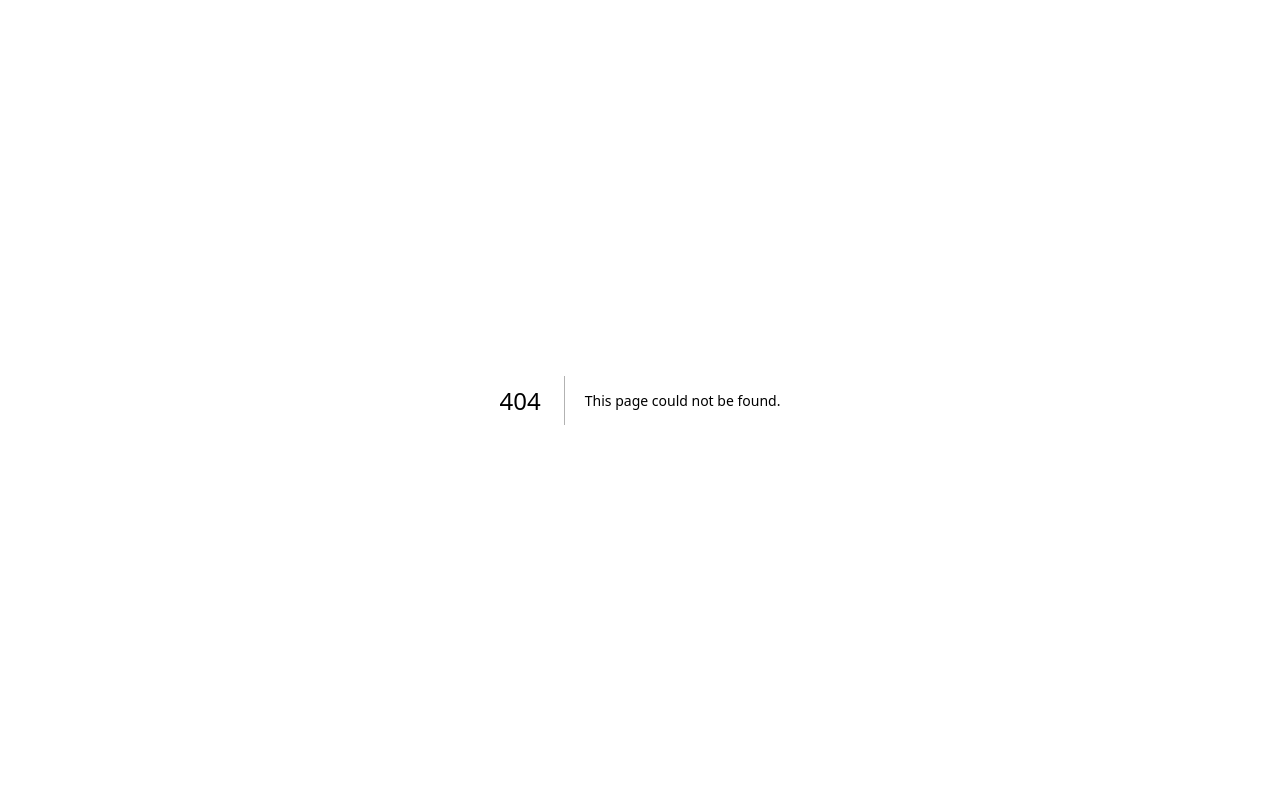
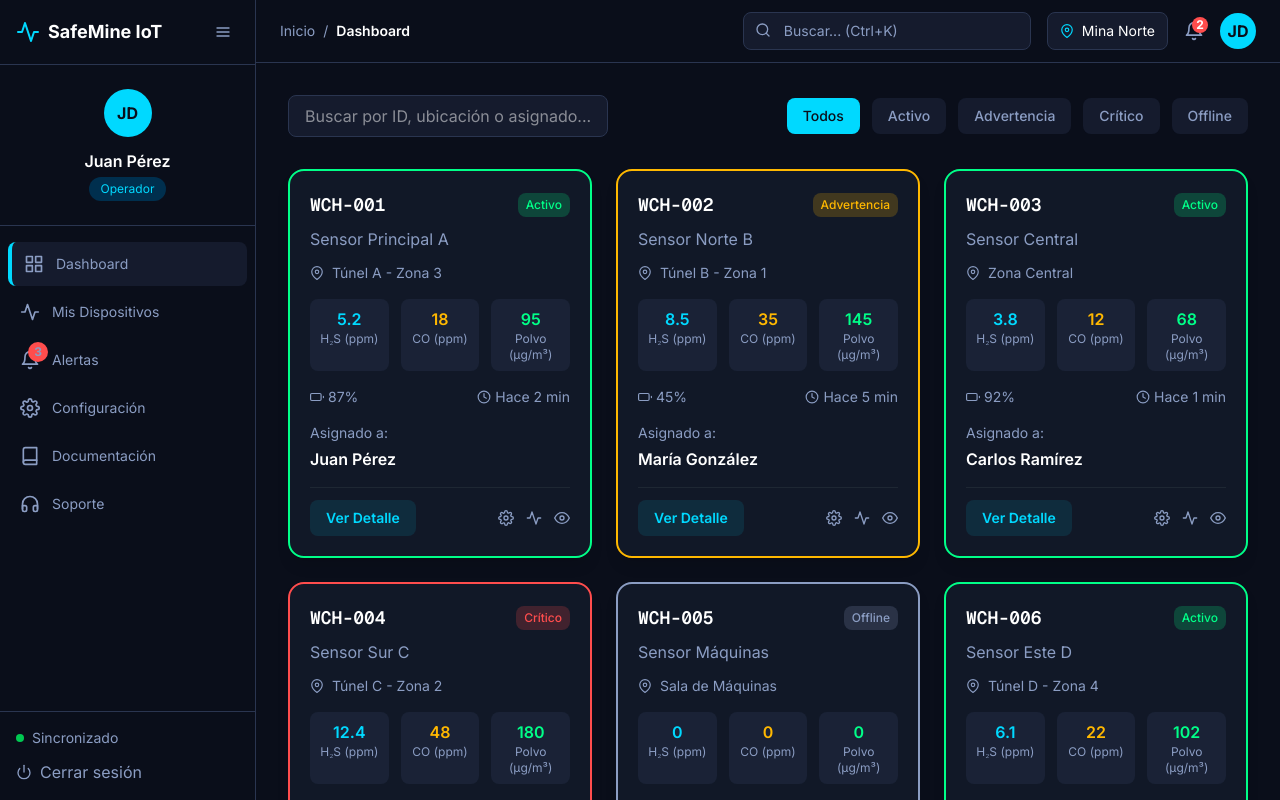
Before and after one commit to YordanDeVp/reloj_de_gases_toxicos-Frontend, a Next.js app: page /dispositivos in a window 1280 px wide. Before the commit this address had no page. Built offline with nearby package versions, Linux system fonts and the light colour scheme.

Commit message:
dispositivos push

```diff
--- /dev/null
+++ b/src/app/dispositivos/page.jsx
@@ -0,0 +1,68 @@
+"use client";
+import Sidebar from "@/components/Sidebar";
+import Topbar from "@/components/Topbar";
+import DeviceCard from "@/components/dashboard/DeviceCard";
+import { useState } from "react";
+
+export default function DispositivosPage() {
+  const [filter, setFilter] = useState("Todos");
+
+  const devices = [
+    { id: "WCH-001", name: "Sensor Principal A", location: "Túnel A - Zona 3", status: "Activo", metrics: { h2s: 5.2, co: 18, dust: 95 }, battery: 87, lastReading: "Hace 2 min", assigned: "Juan Pérez" },
+    { id: "WCH-002", name: "Sensor Norte B", location: "Túnel B - Zona 1", status: "Advertencia", metrics: { h2s: 8.5, co: 35, dust: 145 }, battery: 45, lastReading: "Hace 5 min", assigned: "María González" },
+    { id: "WCH-003", name: "Sensor Central", location: "Zona Central", status: "Activo", metrics: { h2s: 3.8, co: 12, dust: 68 }, battery: 92, lastReading: "Hace 1 min", assigned: "Carlos Ramírez" },
+    { id: "WCH-004", name: "Sensor Sur C", location: "Túnel C - Zona 2", status: "Crítico", metrics: { h2s: 12.4, co: 48, dust: 180 }, battery: 78, lastReading: "Hace 3 min", assigned: "Ana Martínez" },
+    { id: "WCH-005", name: "Sensor Máquinas", location: "Sala de Máquinas", status: "Offline", metrics: { h2s: 0, co: 0, dust: 0 }, battery: 5, lastReading: "Hace 1h", assigned: "Roberto Silva" },
+    { id: "WCH-006", name: "Sensor Este D", location: "Túnel D - Zona 4", status: "Activo", metrics: { h2s: 6.1, co: 22, dust: 102 }, battery: 68, lastReading: "Hace 4 min", assigned: "Luis Torres" },
+  ];
+
+  const filteredDevices = filter === "Todos" ? devices : devices.filter((d) => d.status === filter);
+  const filters = ["Todos", "Activo", "Advertencia", "Crítico", "Offline"];
+
+  return (
+    <div className="flex h-screen bg-[#0A0E1A] text-white font-[Inter] overflow-hidden">
+      {/* Sidebar fijo */}
+      <Sidebar />
+
+      {/* Contenedor principal */}
+      <div className="flex flex-col flex-1 overflow-hidden">
+        {/* Topbar fijo */}
+        <Topbar />
+
+        {/* Contenido desplazable */}
+        <main className="flex-1 overflow-y-auto p-8 scrollbar-thin scrollbar-thumb-[#00D9FF]/40 scrollbar-track-transparent">
+          {/* 🔹 Filtros y búsqueda (ya no fijos) */}
+          <div className="flex items-center justify-between mb-8">
+            <input
+              type="text"
+              placeholder="Buscar por ID, ubicación o asignado..."
+              className="bg-[#151B2D] border border-[#2A3550] text-white rounded-lg py-2 px-4 w-1/3 focus:outline-none focus:border-[#00D9FF]"
+            />
+            <div className="flex gap-3 flex-wrap">
+              {filters.map((f) => (
+                <button
+                  key={f}
+                  onClick={() => setFilter(f)}
+                  className={`px-4 py-2 rounded-lg text-sm font-medium ${
+                    filter === f
+                      ? "bg-[#00D9FF] text-[#0A0E1A]"
+                      : "bg-[#151B2D] text-[#8B9DC3] hover:text-white"
+                  }`}
+                >
+                  {f}
+                </button>
+              ))}
+            </div>
+          </div>
+
+          {/* Tarjetas de dispositivos */}
+          <div className="grid grid-cols-1 sm:grid-cols-2 lg:grid-cols-3 gap-6">
+            {filteredDevices.map((device) => (
+              <DeviceCard key={device.id} device={device} />
+            ))}
+          </div>
+        </main>
+      </div>
+    </div>
+  );
+}
--- /dev/null
+++ b/src/components/dashboard/DeviceCard.jsx
@@ -0,0 +1,78 @@
+"use client";
+import { FiMapPin, FiBattery, FiClock, FiEye, FiSettings, FiActivity } from "react-icons/fi";
+
+const statusColors = {
+  Activo: "border-[#00FF88]",
+  Advertencia: "border-[#FFB800]",
+  Crítico: "border-[#FF4D4D]",
+  Offline: "border-[#8B9DC3]",
+};
+
+const badgeColors = {
+  Activo: "bg-[#00FF88]/20 text-[#00FF88]",
+  Advertencia: "bg-[#FFB800]/20 text-[#FFB800]",
+  Crítico: "bg-[#FF4D4D]/20 text-[#FF4D4D]",
+  Offline: "bg-[#8B9DC3]/20 text-[#8B9DC3]",
+};
+
+export default function DeviceCard({ device }) {
+  return (
+    <div
+      className={`rounded-2xl border-2 ${statusColors[device.status]} p-5 bg-[#111827] text-white shadow-lg transition-all hover:scale-[1.02]`}
+    >
+      <div className="flex justify-between items-center mb-2">
+        <h3 className="font-mono text-lg font-semibold">{device.id}</h3>
+        <span className={`text-xs font-medium px-2 py-1 rounded-lg ${badgeColors[device.status]}`}>
+          {device.status}
+        </span>
+      </div>
+      <p className="text-[#8B9DC3] mb-3">{device.name}</p>
+      <div className="flex items-center text-sm text-[#8B9DC3] mb-4">
+        <FiMapPin className="mr-2" />
+        {device.location}
+      </div>
+
+      {/* MÉTRICAS */}
+      <div className="grid grid-cols-3 gap-3 mb-4">
+        <div className="bg-[#1A2236] rounded-lg p-2 text-center">
+          <p className="text-[#00D9FF] font-semibold">{device.metrics.h2s}</p>
+          <p className="text-xs text-[#8B9DC3]">H₂S (ppm)</p>
+        </div>
+        <div className="bg-[#1A2236] rounded-lg p-2 text-center">
+          <p className="text-[#FFB800] font-semibold">{device.metrics.co}</p>
+          <p className="text-xs text-[#8B9DC3]">CO (ppm)</p>
+        </div>
+        <div className="bg-[#1A2236] rounded-lg p-2 text-center">
+          <p className="text-[#00FF88] font-semibold">{device.metrics.dust}</p>
+          <p className="text-xs text-[#8B9DC3]">Polvo (µg/m³)</p>
+        </div>
+      </div>
+
+      {/* ESTADO */}
+      <div className="flex justify-between text-sm text-[#8B9DC3] mb-4">
+        <div className="flex items-center gap-1">
+          <FiBattery /> {device.battery}%
+        </div>
+        <div className="flex items-center gap-1">
+          <FiClock /> {device.lastReading}
+        </div>
+      </div>
+
+      {/* ASIGNADO */}
+      <p className="text-[#8B9DC3] text-sm mb-1">Asignado a:</p>
+      <p className="font-semibold mb-4">{device.assigned}</p>
+
+      {/* BOTONES */}
+      <div className="flex justify-between items-center border-t border-[#1E2733] pt-3">
+        <button className="bg-[#00D9FF]/10 text-[#00D9FF] px-4 py-2 rounded-lg text-sm font-semibold hover:bg-[#00D9FF]/20">
+          Ver Detalle
+        </button>
+        <div className="flex gap-3 text-[#8B9DC3]">
+          <FiSettings className="cursor-pointer hover:text-white" />
+          <FiActivity className="cursor-pointer hover:text-white" />
+          <FiEye className="cursor-pointer hover:text-white" />
+        </div>
+      </div>
+    </div>
+  );
+}
```
Also changed, not shown: src/components/StartCards.jsx (deleted).
